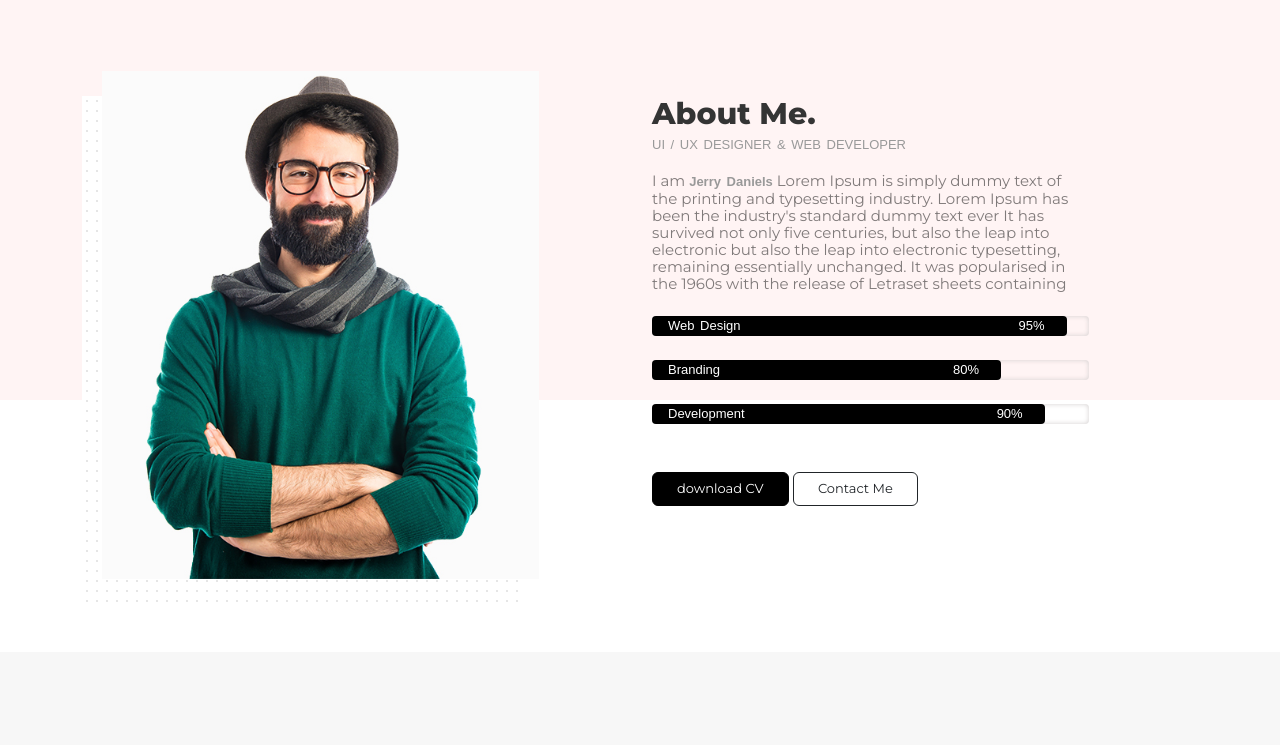
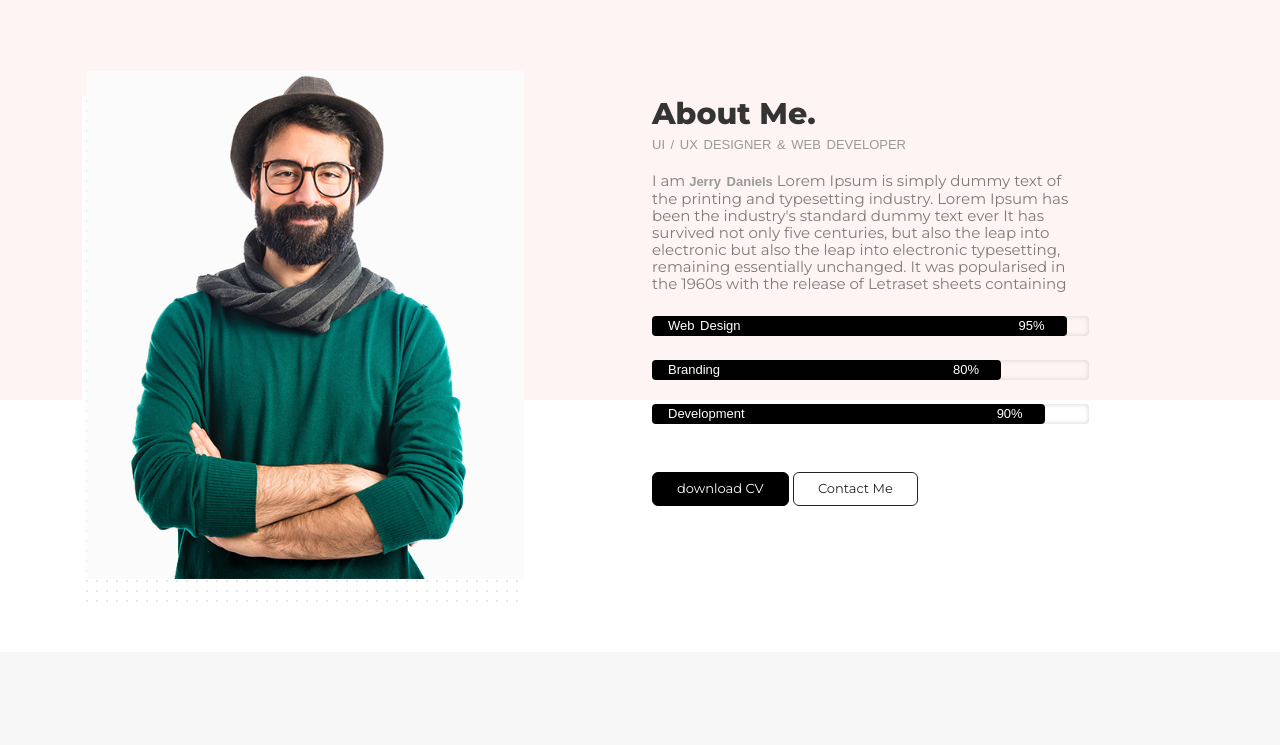
Before and after one commit to muhammedkhaled0/Daniels, a plain HTML site: page index.html in a window 1280 px wide. Shown: the part 800-1545 px from the top of the page. Drawn offline with Linux system fonts and the light colour scheme; a web font is replaced by a local one.

Commit message:
Update style.css

```diff
--- a/CSS/style.css
+++ b/CSS/style.css
@@ -197,7 +197,7 @@ p,h1,h2,h3,h4,h5,h6{
 .one{
     .left {
         img{
-            left: 20px;
+            left: 5px;
         }
   background-color:white;
 
@@ -591,4 +591,5 @@ footer{
         color: #748182;
         font-size: 12px;
     }
+
 }
```
